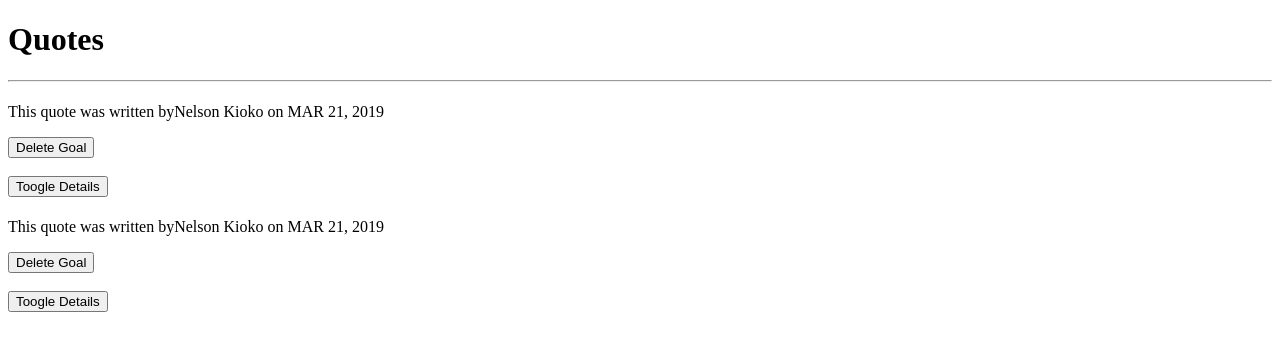
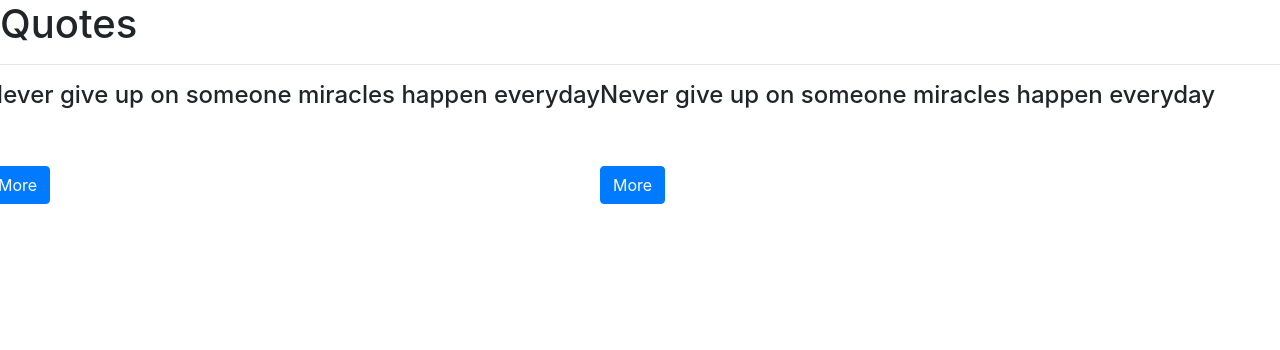
Before and after one commit to Nelsonkioko/Quotes, an Angular app: page / in a window 1280 px wide. Shown: the top 350 px of the page. Built offline with nearby package versions, Linux system fonts and the light colour scheme.

Commit message:
achieve the toggle effect

```diff
--- a/src/app/quotes/quotes.component.html
+++ b/src/app/quotes/quotes.component.html
@@ -1,20 +1,21 @@
 <h1>Quotes</h1>
 
 <hr>
-<div class="container">
+<div class="row">
+
     <div class="" *ngFor="let quote of Quotes;let i = 'index'">
-
+        <div class="col-md4">
         <div class="">
-            <h4 id="{{i}}">{{quote.Quote}}</h4>
+            <h4 id="{{i}}">{{quote.quote}}</h4>
 
         </div>
-        <div class="" *ngIf="quote.showQuoteDetails;"></div>
+        <div class="" ></div>
 
-        <app-quotes-details [quote]='quote' (isComplete)= 'deleteQuote($event,i)'></app-quotes-details>
+        <app-quotes-details *ngIf="quote.showQuoteDetails;" [quote]='quote' (isComplete)= 'deleteQuote($event,i)'></app-quotes-details>
     <br><br>
-    <button class="btn btn-primary" (click)='toogleDetails(i)'>Toogle Details</button>
+    <button class="btn btn-primary" (click)='toogleDetails(i)'>More</button>
 
-
+   </div>
 
 </div>
 </div>
--- a/src/app/quotes/quotes.component.ts
+++ b/src/app/quotes/quotes.component.ts
@@ -1,4 +1,4 @@
-import { Component, OnInit,Input,Output,EventEmitter } from '@angular/core';
+import { Component, OnInit} from '@angular/core';
 import {Quote} from '../quote';
 @Component({
   selector: 'app-quotes',
@@ -8,14 +8,14 @@ import {Quote} from '../quote';
 export class QuotesComponent implements OnInit {
   Quotes = [
     new Quote(1, `Nelson Kioko`, `Never give up on someone miracles happen everyday`, new Date(2019,2,21)),
-    new Quote(1, `Nelson Kioko`, `Never give up on someone miracles happen everyday`, new Date(2019,2,21))
+    new Quote(2, `Nelson Kioko`, `Never give up on someone miracles happen everyday`, new Date(2019,2,21))
   ]
 
   toogleDetails(index){
     this.Quotes[index].showQuoteDetails = !this.Quotes[index].showQuoteDetails;
   }
-
-  deleteGoal(isComplete,index){
+//delete function
+  deleteQuote(isComplete,index){
     if (isComplete){
         let toDelete=confirm(`Are you sure you want to delete ${this.Quotes[index].name}`)
 
--- a/src/styles.css
+++ b/src/styles.css
@@ -1 +1,2 @@
 /* You can add global styles to this file, and also import other style files */
+@import "~bootstrap/dist/css/bootstrap.css"
```
